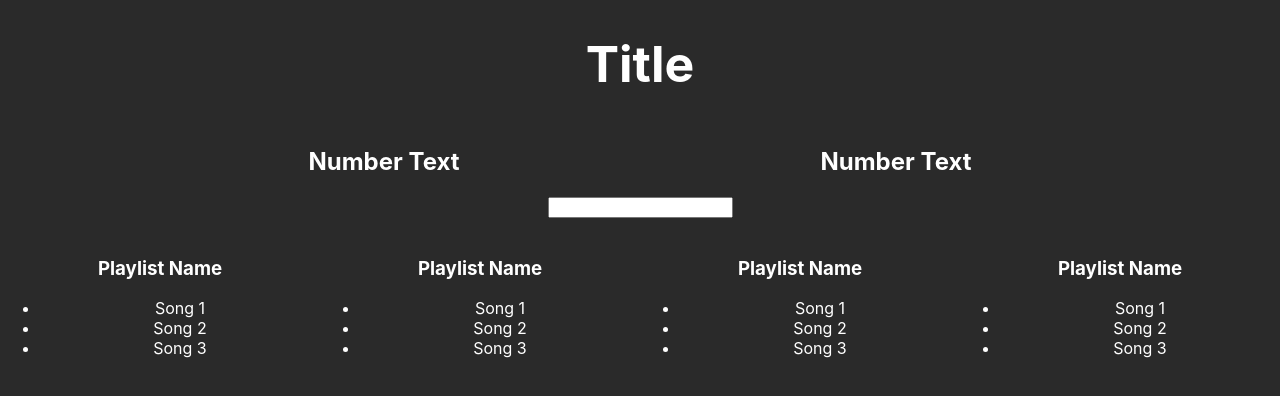
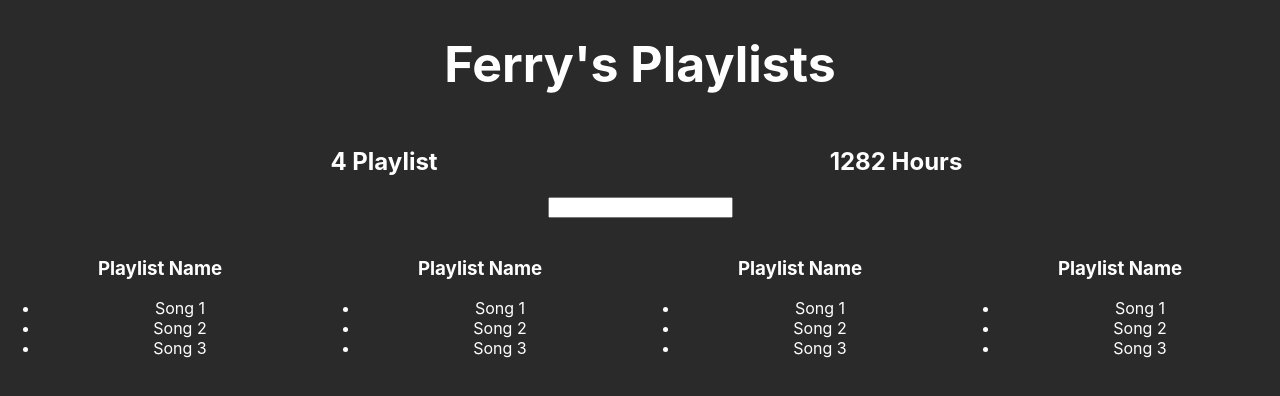
Before and after one commit to ferryyudhitama/spot-music, a React (Create React App) app: page / in a window 1280 px wide. Shown: the top 396 px of the page. Built offline with nearby package versions, Linux system fonts and the light colour scheme.

Commit message:
update playlist state and hours app

```diff
--- a/src/App.js
+++ b/src/App.js
@@ -6,11 +6,80 @@
   color: '#fff'
 }
 
-class Aggregate extends Component {
+let fakeServerData = {
+    user: {
+      name: 'Ferry',
+      playlists: [
+        {
+          name: 'my Favorite Song',
+          songs: [
+             {name: 'tst1', duration: 1234 },
+             {name: 'tst2', duration: 5000},
+             { name:'tst3', duration: 6000},
+             { name:'tst4', duration: 7000}
+        ]
+        },
+        {
+          name: 'my ss',
+          songs: [
+            {name: 'tst5', duration: 1234 },
+            {name: 'tst2', duration: 5000},
+            { name:'tst3', duration: 6000},
+            { name:'tst4', duration: 7000}
+        ]
+        },
+        {
+          name: 'my tt',
+          songs: [
+            {name: 'tst1', duration: 1234 },
+            {name: 'tst2', duration: 5000},
+            { name:'tst3', duration: 6000},
+            { name:'tst4', duration: 7000}
+        ]
+        },
+        {
+          name: 'my ggg',
+          songs: [
+            {name: 'tst1', duration: 1234 },
+            {name: 'tst2', duration: 5000},
+            { name:'tst3', duration: 6000},
+            { name:'tst4', duration: 7000}
+        ]
+        },
+      ]
+    }
+}
+
+class PlaylistCounter extends Component {
   render () {
     return (
       <div style={{ ...defaultStyle, width: '40%', display: 'inline-block' }}>
-        <h2>Number Text</h2>
+        <h2>{this.props.playlists && this.props.playlists.length} Playlist</h2>
+      </div>
+    );
+  }
+}
+
+
+class HoursCounter extends Component {
+  render () {
+
+    let allSongs = this.props.playlists.reduce((song, eachPlaylist) => {
+      return song.concat(eachPlaylist.songs)
+    }, [])
+
+
+
+    let totalDuration = allSongs.reduce((sum, eachSong) => {
+      return sum + eachSong.duration
+    }, 0)
+
+
+
+
+    return (
+      <div style={{ ...defaultStyle, width: '40%', display: 'inline-block' }}>
+        <h2>{Math.round(totalDuration/60)} Hours</h2>
       </div>
     );
   }
@@ -44,17 +113,34 @@
 }
 
 class App extends Component {
+  constructor() {
+    super()
+    this.state = {serverData: {}}
+  }
+
+  componentDidMount() {
+    setTimeout(() => {
+      this.setState({serverData: fakeServerData})
+    }, 1000);
+  }
+
   render() {
     return (
       <div className="App">
-        <h1>Title</h1>
-        <Aggregate />
-        <Aggregate />
-        <Filter />
-        <Playlist />
-        <Playlist />
-        <Playlist />
-        <Playlist />
+
+        {this.state.serverData.user ?
+          <div>
+            <h1>{this.state.serverData.user.name}'s Playlists
+            </h1>
+            <PlaylistCounter playlists={this.state.serverData.user.playlists} />
+            <HoursCounter  playlists={this.state.serverData.user.playlists}/>
+            <Filter />
+            <Playlist />
+            <Playlist />
+            <Playlist />
+            <Playlist />
+          </div> : <h1>Loading...</h1>
+        }
       </div>
     );
   }
```
